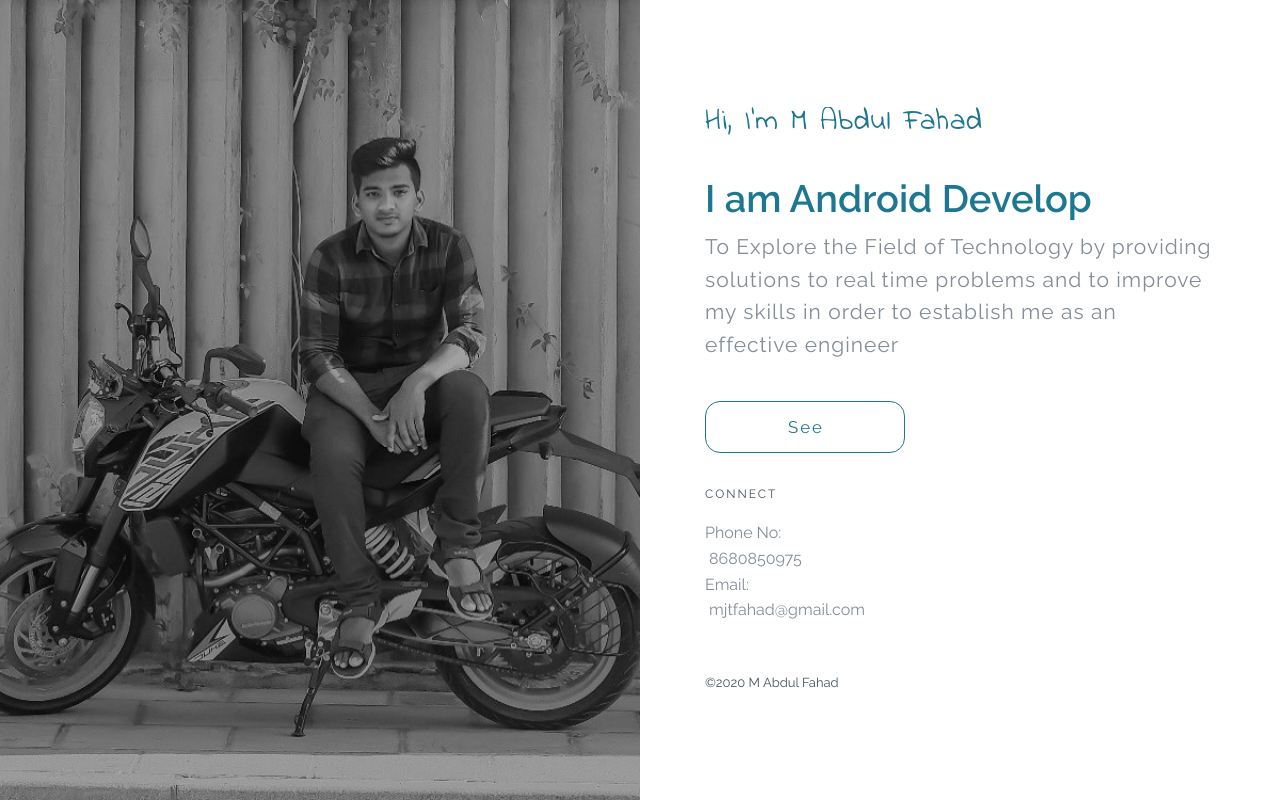
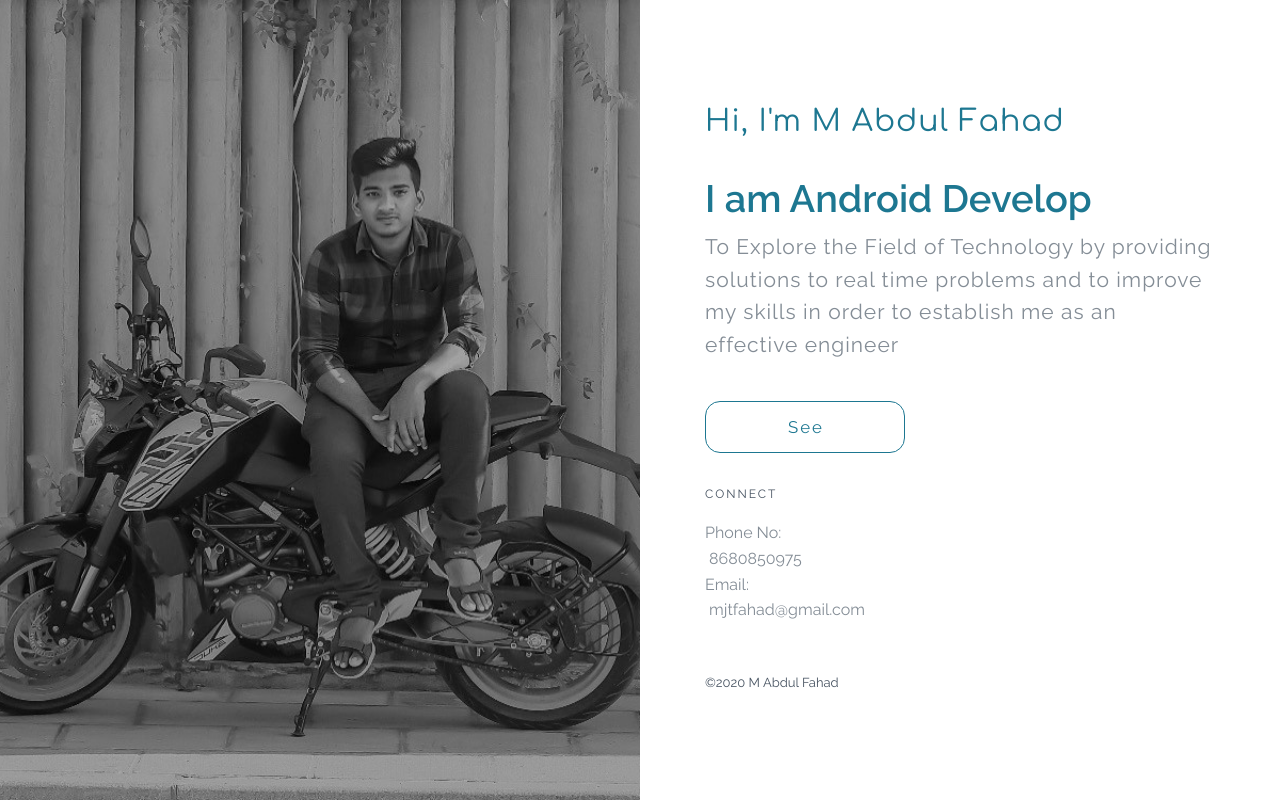
Before and after one commit to Abdulfahadmj/My-portfolio, a plain HTML site: page index.html in a window 1280 px wide. Drawn offline with nearby package versions, Linux system fonts and the light colour scheme; a script that the page names is missing.

Commit message:
Update split-opl.webflow.css

```diff
--- a/css/split-opl.webflow.css
+++ b/css/split-opl.webflow.css
@@ -1,4 +1,4 @@
-@import url('https://fonts.googleapis.com/css2?family=Indie+Flower&display=swap');
+@import url('https://fonts.googleapis.com/css2?family=Comfortaa:wght@300;400;500;600;700&display=swap');
 @import url('https://fonts.googleapis.com/css2?family=Raleway:ital,wght@0,100;0,200;0,300;0,400;0,500;0,531;0,600;0,700;0,800;0,900;1,100;1,200;1,300;1,400;1,500;1,531;1,600;1,700;1,800;1,900&display=swap');
 a {
   color: #848d96;
@@ -39,7 +39,7 @@ a {
 
 .name {
   margin-bottom: 40px;
-  font-family: 'Indie Flower', cursive;
+  font-family: 'Comfortaa', cursive;
   color: #1d7791;
   font-size: 30px;
   line-height: 100%;
```
